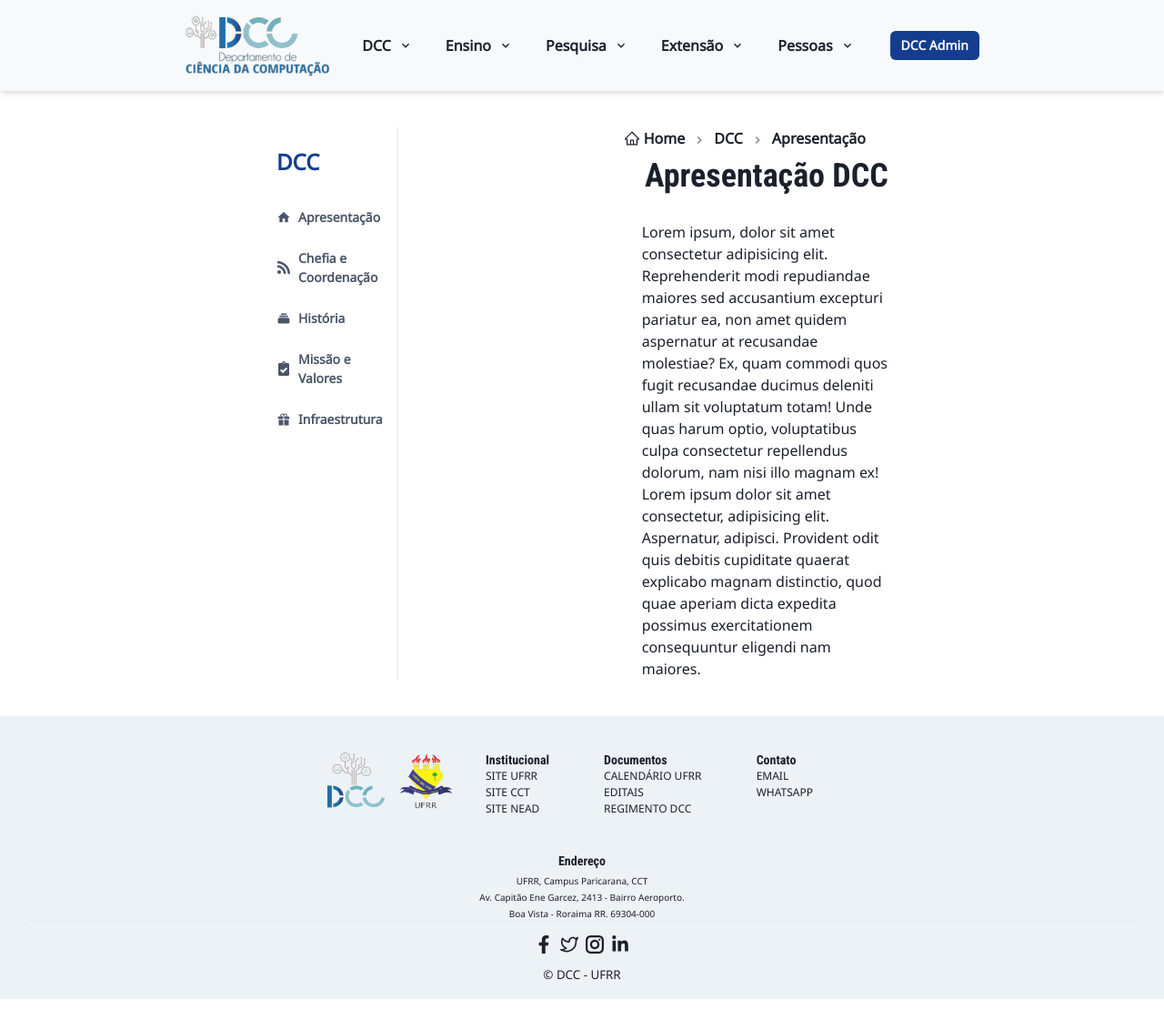
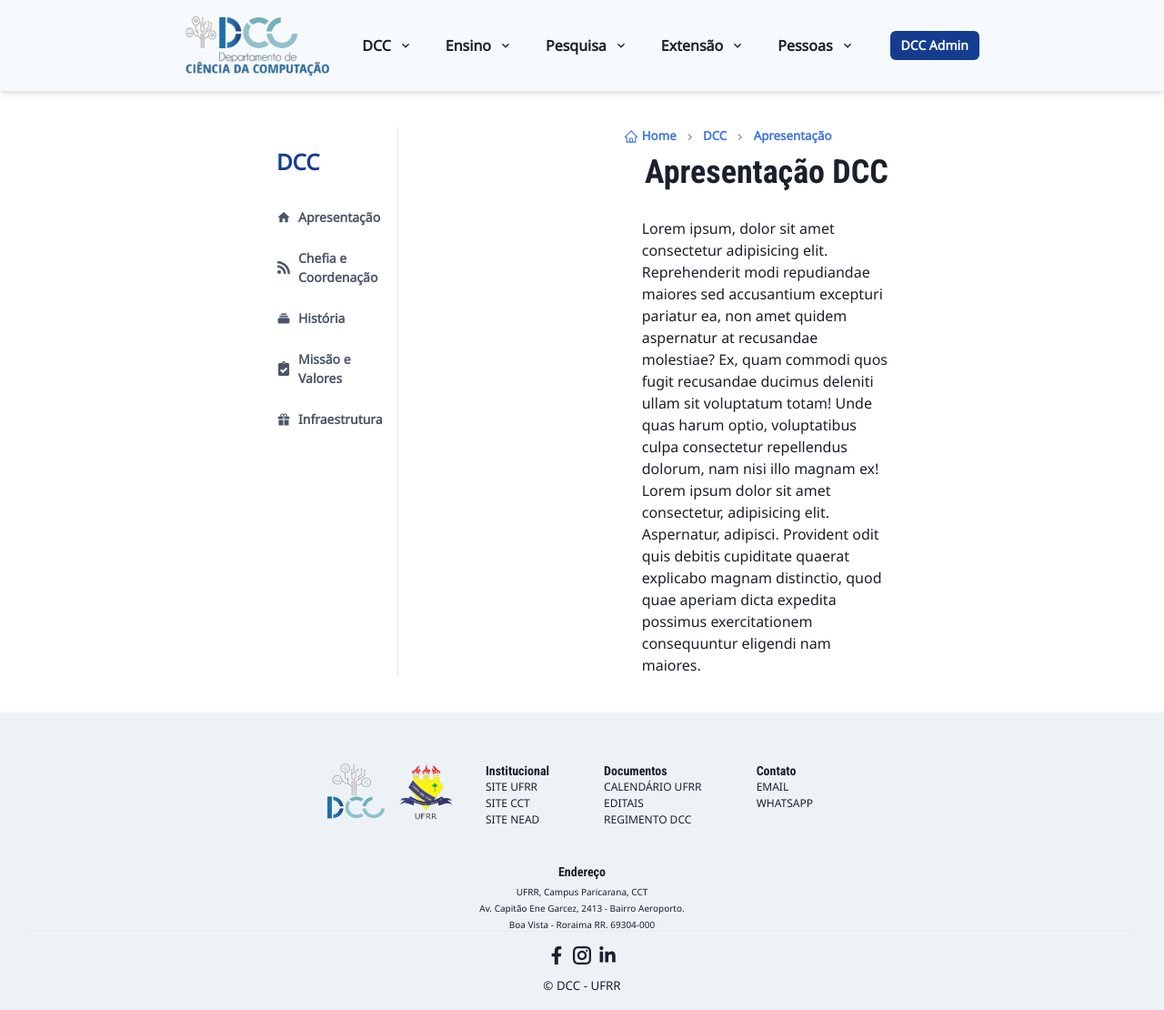
Before and after one commit to acauanrr/dcc-site, a Next.js app: page /dcc/apres in a window 1280 px wide. Shown: the whole page at 91% size. Built offline with nearby package versions, Linux system fonts and the light colour scheme.

Commit message:
Signed-off-by: Acauan Ribeiro <acauan.ribeiro@gmail.com>
Description: Atualização de layout

```diff
--- a/components/layout/Footer.jsx
+++ b/components/layout/Footer.jsx
@@ -16,9 +16,16 @@ import { FaFacebookF, FaLinkedinIn } from "react-icons/fa";
 import { FiTwitter } from "react-icons/fi";
 import Logo from "../_ui/Logo";
 
+import NextLink from "next/link";
+
 export default function Footer() {
   return (
-    <Box bg="gray.100" _dark={{ bg: "gray.600" }} w="full" mt={0}>
+    <Box
+      bg="gray.100"
+      _dark={{ bg: "gray.600" }}
+      w="full"
+      pt={{ base: 0, sm: 4 }}
+    >
       <Stack
         direction={{ base: "column", lg: "row" }}
         w={{ base: "100%", sm: "50%" }}
@@ -94,7 +101,8 @@ export default function Footer() {
       />
       <VStack py={4}>
         <HStack justify="center">
-          <Link>
+          <NextLink href="https://www.facebook.com/dccufrr" passHref>
+            <Link isExternal>
               <Icon
                 color="gray.800"
                 _dark={{ color: "white" }}
@@ -103,16 +111,10 @@ export default function Footer() {
                 as={FaFacebookF}
               />
             </Link>
-          <Link>
-            <Icon
-              color="gray.800"
-              _dark={{ color: "white" }}
-              h="20px"
-              w="20px"
-              as={FiTwitter}
-            />
-          </Link>
-          <Link>
+          </NextLink>
+
+          <NextLink href="https://www.instagram.com/dcc.ufrr/" passHref>
+            <Link isExternal>
               <Icon
                 _dark={{ color: "white" }}
                 h="20px"
@@ -120,7 +122,12 @@ export default function Footer() {
                 as={GrInstagram}
               />
             </Link>
-          <Link>
+          </NextLink>
+          <NextLink
+            href="https://www.linkedin.com/company/ciencia-da-computacao-ufrr/"
+            passHref
+          >
+            <Link isExternal>
               <Icon
                 _dark={{ color: "white" }}
                 h="20px"
@@ -128,6 +135,7 @@ export default function Footer() {
                 as={FaLinkedinIn}
               />
             </Link>
+          </NextLink>
         </HStack>
 
         <Text textAlign="center" fontSize="smaller" _dark={{ color: "white" }}>
--- a/pages/dcc/apres.jsx
+++ b/pages/dcc/apres.jsx
@@ -34,6 +34,56 @@ export default function ApresentacaoDCC() {
     <Flex h="full" w="full" justifyContent="center" p={10}>
       <HStack w={{ base: "100%", sm: "60%" }}>
         <SideBar display={{ base: "none", md: "unset" }} />
+        <Box ml={{ base: 0, md: 60 }} transition=".3s ease" h="full">
+          <VStack >
+            <Box alignSelf="start">
+              <Breadcrumb
+                spacing="8px"
+                separator={<ChevronRightIcon color="gray.500" />}
+                fontWeight="bold"
+                fontSize="smaller"
+                textAlign="justify"
+                color="brand.500"
+              >
+                <BreadcrumbItem>
+                  <BreadcrumbLink href="/">
+                    <HStack spacing={1}>
+                      <AiOutlineHome fontSize="16" />
+                      <Text>Home</Text>
+                    </HStack>
+                  </BreadcrumbLink>
+                </BreadcrumbItem>
+                <BreadcrumbItem>
+                  <BreadcrumbLink href="#">DCC</BreadcrumbLink>
+                </BreadcrumbItem>
+                <BreadcrumbItem isCurrentPage>
+                  <BreadcrumbLink href="#">Apresentação</BreadcrumbLink>
+                </BreadcrumbItem>
+              </Breadcrumb>
+            </Box>
+            <VStack>
+              <Heading>Apresentação DCC</Heading>
+              <Box px={{ base: 1, md: 5 }} pt={5}>
+                <Text>
+                  Lorem ipsum, dolor sit amet consectetur adipisicing elit.
+                  Reprehenderit modi repudiandae maiores sed accusantium
+                  excepturi pariatur ea, non amet quidem aspernatur at
+                  recusandae molestiae? Ex, quam commodi quos fugit recusandae
+                  ducimus deleniti ullam sit voluptatum totam! Unde quas harum
+                  optio, voluptatibus culpa consectetur repellendus dolorum, nam
+                  nisi illo magnam ex!
+                </Text>
+                <Text>
+                  Lorem ipsum dolor sit amet consectetur, adipisicing elit.
+                  Aspernatur, adipisci. Provident odit quis debitis cupiditate
+                  quaerat explicabo magnam distinctio, quod quae aperiam dicta
+                  expedita possimus exercitationem consequuntur eligendi nam
+                  maiores.
+                </Text>
+              </Box>
+            </VStack>
+          </VStack>
+        </Box>
         <Drawer
           isOpen={sidebar.isOpen}
           onClose={sidebar.onClose}
@@ -44,60 +94,6 @@ export default function ApresentacaoDCC() {
             <SideBar w="full" borderRight="none" />
           </DrawerContent>
         </Drawer>
-        <Box ml={{ base: 0, md: 60 }} transition=".3s ease">
-          <VStack h="full">
-            {/* <IconButton
-              aria-label="Menu"
-              display={{ base: "inline-flex", md: "none" }}
-              onClick={sidebar.onOpen}
-              icon={<FiMenu />}
-              size="sm"
-              alignSelf="start"
-            /> */}
-            <Box alignSelf="start">
-              <Breadcrumb
-                spacing="8px"
-                separator={<ChevronRightIcon color="gray.500" />}
-                fontWeight="bold"
-              >
-                <BreadcrumbItem>
-                  <BreadcrumbLink href="/">
-                    <HStack spacing={1}>
-                      <AiOutlineHome fontSize="18" />
-                      <Text>Home</Text>
-                    </HStack>
-                  </BreadcrumbLink>
-                </BreadcrumbItem>
-
-                <BreadcrumbItem>
-                  <BreadcrumbLink href="#">DCC</BreadcrumbLink>
-                </BreadcrumbItem>
-
-                <BreadcrumbItem isCurrentPage>
-                  <BreadcrumbLink href="#">Apresentação</BreadcrumbLink>
-                </BreadcrumbItem>
-              </Breadcrumb>
-            </Box>
-            <Heading>Apresentação DCC</Heading>
-            <Box px={{ base: 1, md: 5 }} pt={5}>
-              <Text>
-                Lorem ipsum, dolor sit amet consectetur adipisicing elit.
-                Reprehenderit modi repudiandae maiores sed accusantium excepturi
-                pariatur ea, non amet quidem aspernatur at recusandae molestiae?
-                Ex, quam commodi quos fugit recusandae ducimus deleniti ullam
-                sit voluptatum totam! Unde quas harum optio, voluptatibus culpa
-                consectetur repellendus dolorum, nam nisi illo magnam ex!
-              </Text>
-              <Text>
-                Lorem ipsum dolor sit amet consectetur, adipisicing elit.
-                Aspernatur, adipisci. Provident odit quis debitis cupiditate
-                quaerat explicabo magnam distinctio, quod quae aperiam dicta
-                expedita possimus exercitationem consequuntur eligendi nam
-                maiores.
-              </Text>
-            </Box>
-          </VStack>
-        </Box>
       </HStack>
     </Flex>
   );
--- a/pages/index.jsx
+++ b/pages/index.jsx
@@ -62,7 +62,7 @@ const eventos = [
 
 export default function Home() {
   return (
-    <VStack h="full" w="full">
+    <VStack h="full" w="full" mb={0}>
       <Flex h="full" w="full" justifyContent="center">
         <Flex w={{ base: "100%", sm: "70%" }}>
           <HStack
@@ -335,8 +335,6 @@ export default function Home() {
         bgImage="url('/images/banner-blue.png')"
         bgPosition="center 30px"
         bgRepeat="no-repeat"
-
-
       >
         <Flex w={{ base: "100%", sm: "70%" }} h="2xs" mt={5} zIndex={100}>
           <Heroes />
```
Also changed, not shown: components/layout/Navbar.jsx (+5 -116 lines), components/sections/Heroes/index.jsx (+15 -8 lines). Lines whose indentation alone changed are shown as unchanged.
